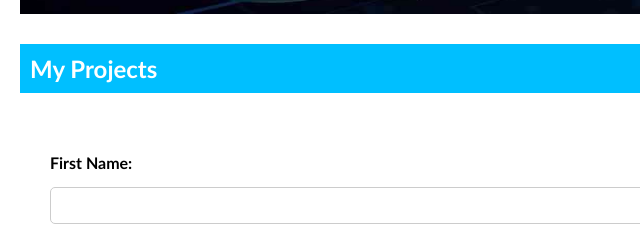
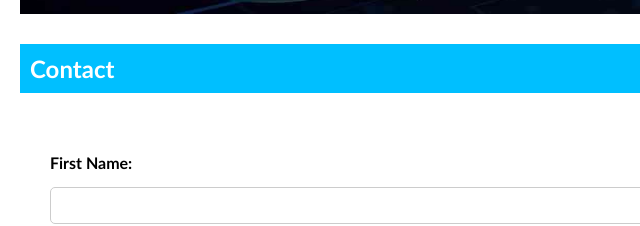
Before and after one commit to mgokmen20/Portfolio, a plain HTML site: page contact.html in a window 1280 px wide. Shown: the part 296-522 px from the top of the page, 0-640 px from the left. Drawn offline with Linux system fonts and the light colour scheme.

Commit message:
Update contact.html

```diff
--- a/contact.html
+++ b/contact.html
@@ -19,7 +19,7 @@
         <div class="banner">
             <img src="./img/banner.jpg" alt="">
         </div>
-        <div class="header"><h2>My Projects</h2></div>
+        <div class="header"><h2>Contact</h2></div>
 
         <form action="#" method="post">
             <label for="fname">First Name:</label>
```
